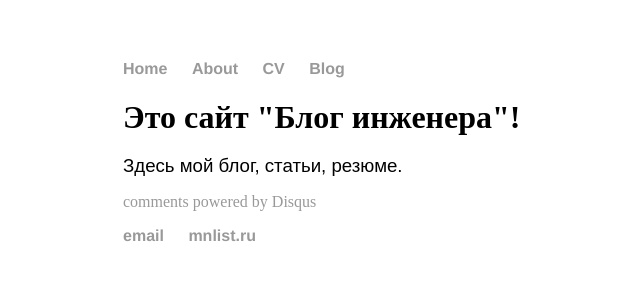
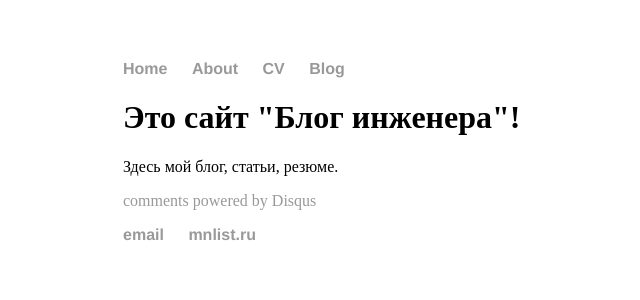
Before and after one commit to kiselevmv/kiselevmv.github.io, a Jekyll site: the page built from index.html, in a window 1280 px wide. Shown: the top 300 px of the page, without its empty margins (69-709 px from the left). Built offline with Jekyll 4.4.1, drawn with Linux system fonts in a browser that asks for light colours; the list of posts is cut into pages by our own code; comment, search, counter and statistics services are not loaded.

Commit message:
Update main.css

```diff
--- a/css/main.css
+++ b/css/main.css
@@ -3,8 +3,8 @@
     width: 70%;
 }
 
-p {
-    font: 14pt/12pt sans-serif;
+.container {
+    font: 12pt 'Sans-Serif';
 }
 
 nav ul, footer ul {
```
